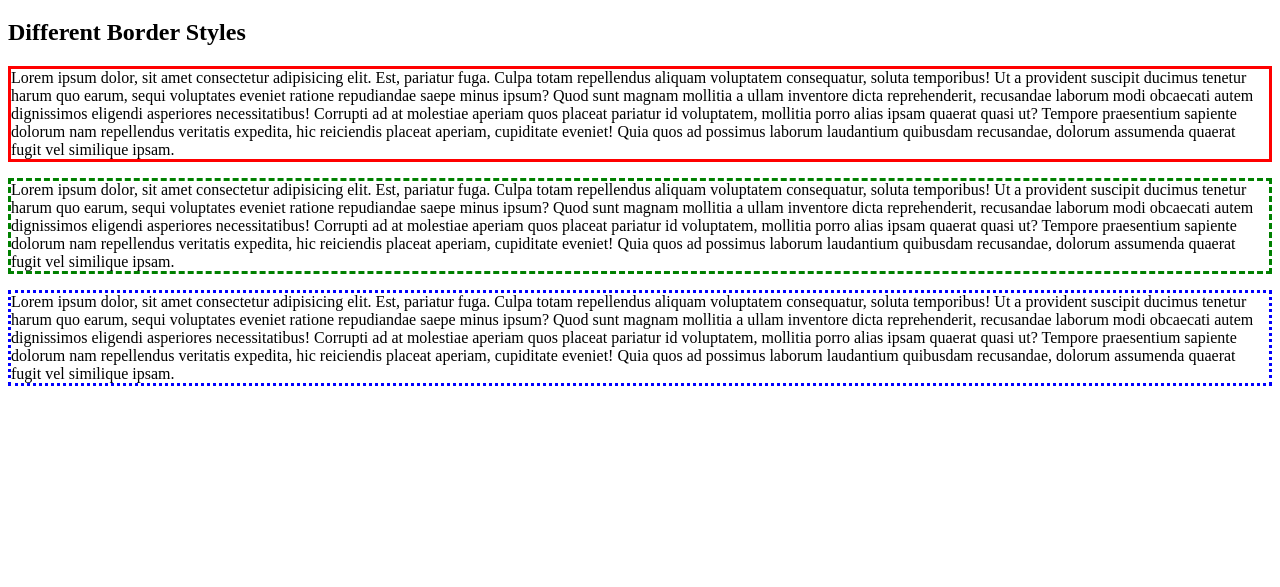
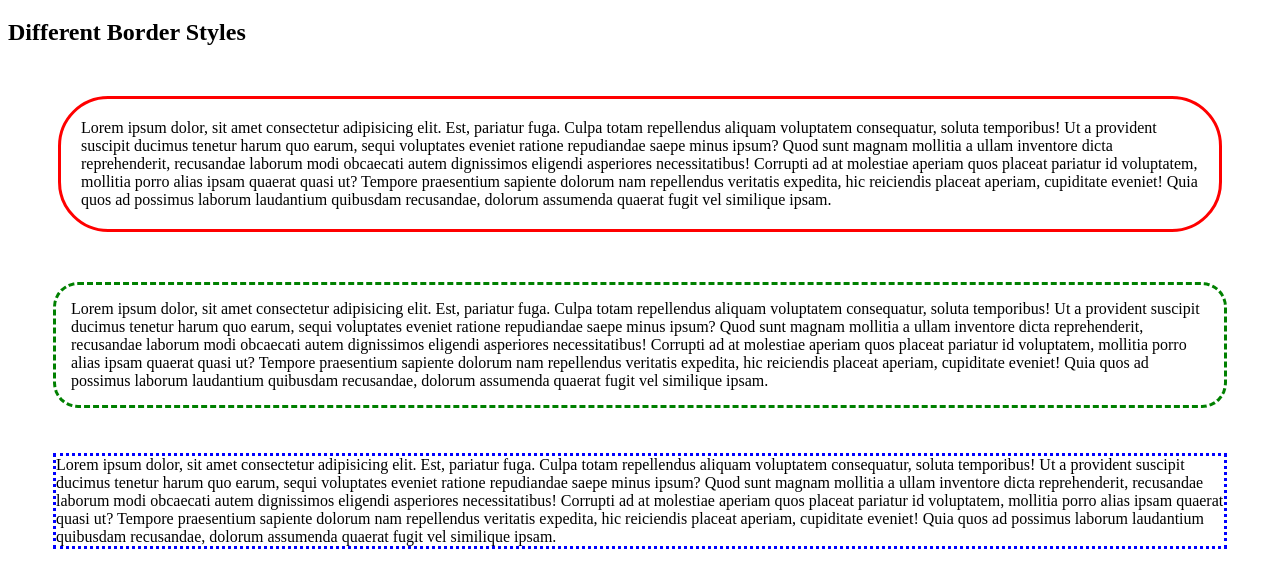
Before and after one commit to manwithbigheart/WPT, a plain HTML site: page HTML D2 self/border.html in a window 1280 px wide. Shown: the part 61-648 px from the top of the page. Drawn offline with Linux system fonts and the light colour scheme.

Commit message:
css properties like border, margin, padding.

```diff
--- a/HTML D2 self/border.css
+++ b/HTML D2 self/border.css
@@ -1,9 +1,16 @@
 .class1{
     border: 3px solid red;
+    border-radius: 50px;
+    padding: 20px;
+    margin: 50px;
 }
 .class2{
     border: 3px  dashed green;
+    border-radius: 25px;
+    padding: 15px;
+    margin: 45px;
 }
 .class3{
     border: 3px dotted blue;
+    margin: 45px;
 }
```
